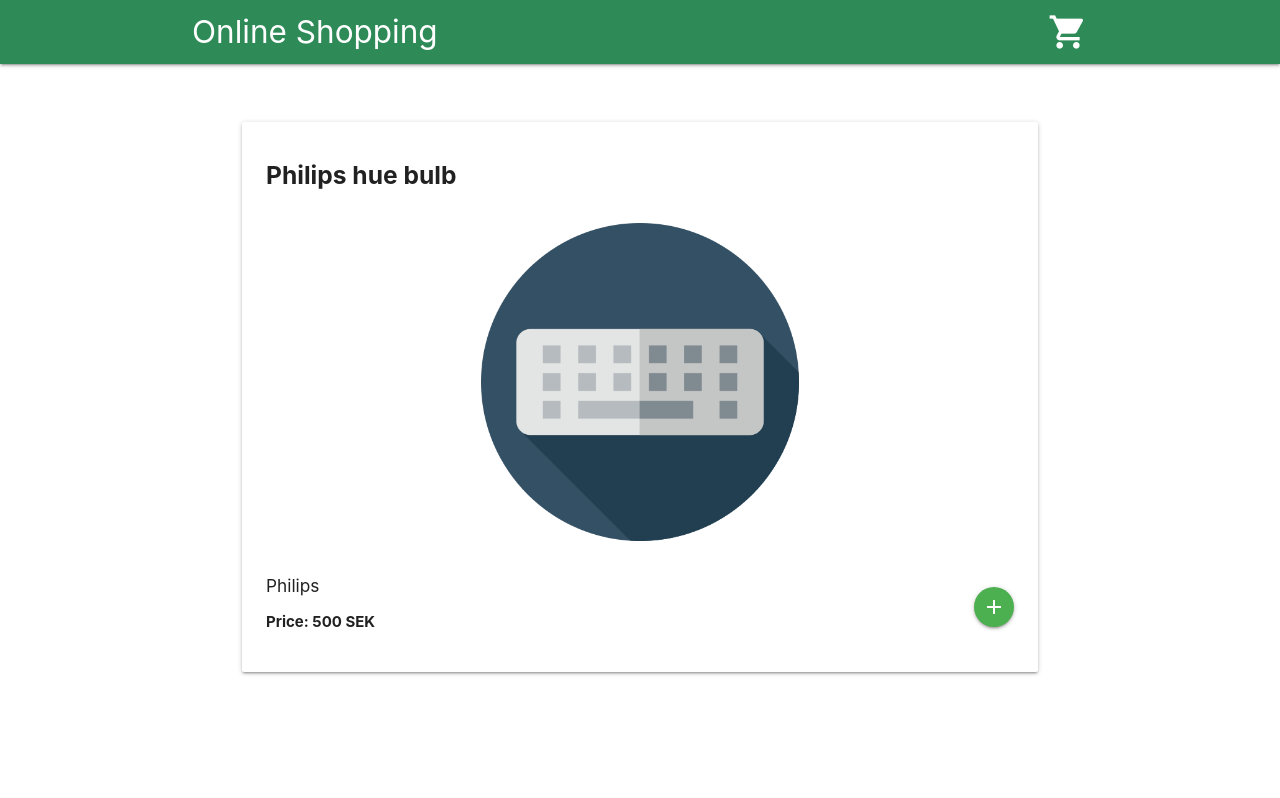
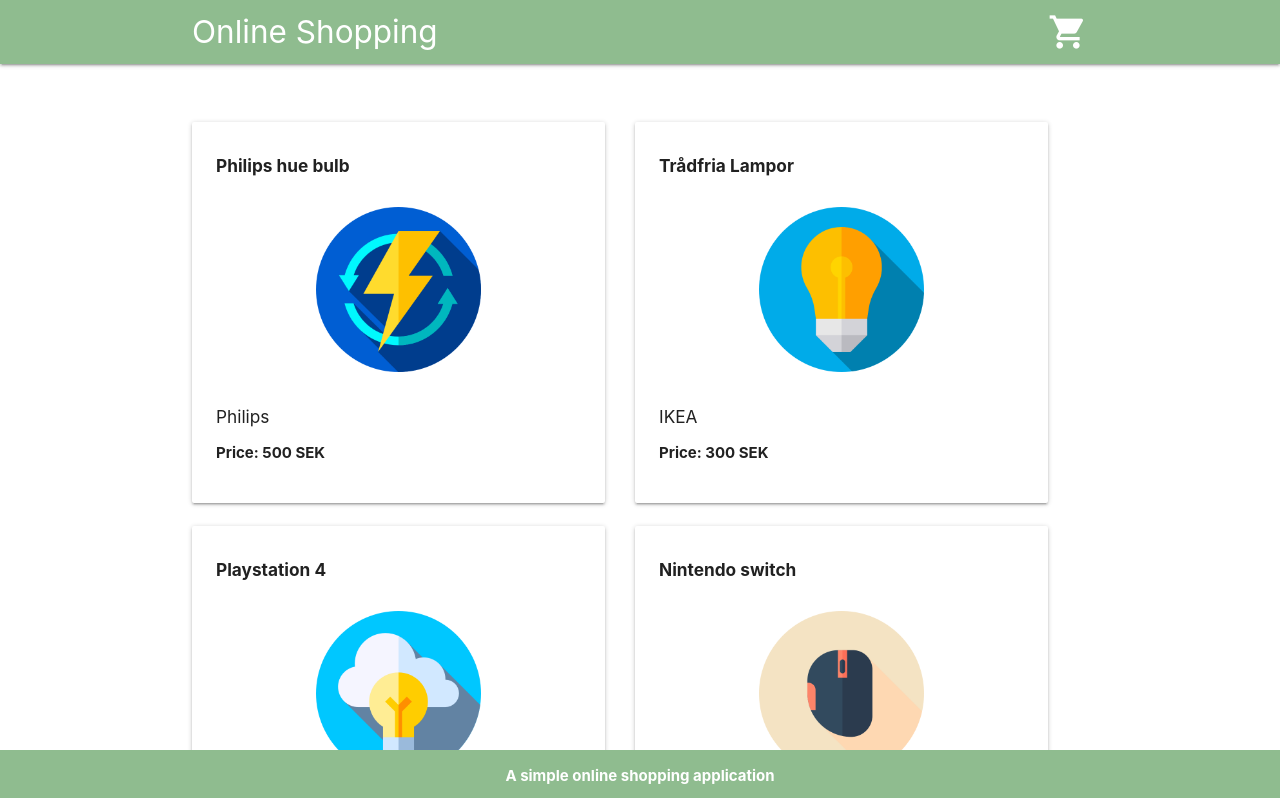
Before and after one commit to aniisabihi/online-shopping, a React (Create React App) app: page / in a window 1280 px wide. Shown: the top 798 px of the page. Built offline with nearby package versions, Linux system fonts and the light colour scheme.

Commit message:
Added routes

```diff
--- a/src/App.js
+++ b/src/App.js
@@ -1,22 +1,22 @@
-import React, { Component } from "react";
-import { BrowserRouter } from "react-router-dom";
+import React from "react";
 import ErrorBoundary from "./components/ErrorBoundary";
 import Navbar from "./components/main_view/Navbar";
 import Home from "./components/main_view/Home";
 
-class App extends Component {
-  render() {
+export default function App() {
   return (
-      <BrowserRouter>
     <div className="App">
+      <ErrorBoundary>
         <Navbar />
-          <ErrorBoundary>
+      </ErrorBoundary>
+
+      <main>
         <Home />
-          </ErrorBoundary>
+      </main>
+
+      <footer id="footer" className="page-footer">
+        <p>A simple online shopping application</p>
+      </footer>
     </div>
-      </BrowserRouter>
   );
 }
-}
-
-export default App;
--- a/src/components/cart_view/Cart.js
+++ b/src/components/cart_view/Cart.js
@@ -0,0 +1,3 @@
+export default function Cart() {
+  return null;
+}
--- a/src/components/data/ProductData.js
+++ b/src/components/data/ProductData.js
@@ -13,7 +13,7 @@
       <div className="detail-item">
         {chosenProduct && (
           <ErrorBoundary>
-            <ProductDetail key={chosenProduct.id} product={chosenProduct} />
+            <ProductDetail key={chosenProduct.id} state={{ chosenProduct }} />
           </ErrorBoundary>
         )}
       </div>
--- a/src/components/detail_view/ProductDetail.js
+++ b/src/components/detail_view/ProductDetail.js
@@ -1,22 +1,28 @@
 import React from "react";
 import ProductImages from "../data/ProductImages";
+import { Link, useLocation } from "react-router-dom";
 
-export default function ProductDetail(props) {
-  const { product } = props;
+export default function ProductDetail() {
+  const location = useLocation();
+  const { product } = location.state;
   const randomImage =
     ProductImages[Math.floor(Math.random() * ProductImages.length)];
 
   // noinspection JSUnresolvedVariable
   return (
-    <div className="card" key={product.id}>
+    <div>
+      <Link to="/" className="return">
+        <i className="material-icons">arrow_back</i>
+      </Link>
+      <div id="product" className="card" key={product.id}>
         <div className="card-content">
           <h5>
             <b>{product.name}</b>
           </h5>
+
+          <div id="product-img" className="card-image">
+            <img src={randomImage} alt="product" />
           </div>
-
-      <div className="card-image">
-        <img src={randomImage} alt="product" />
         </div>
 
         <div className="card-information">
@@ -27,10 +33,15 @@
             </p>
           </span>
 
-        <span className="btn-medium btn-floating green" title="Add to cart">
+          <span
+            id="add-button"
+            className="btn-medium btn-floating"
+            title="Add to cart"
+          >
             <i className="material-icons">add</i>
           </span>
         </div>
       </div>
+    </div>
   );
 }
--- a/src/components/list_view/ProductCard.js
+++ b/src/components/list_view/ProductCard.js
@@ -1,5 +1,6 @@
 import React from "react";
 import ProductImages from "../data/ProductImages";
+import { Link } from "react-router-dom";
 
 export default function ProductCard(props) {
   const { product } = props;
@@ -8,16 +9,18 @@
 
   // noinspection JSUnresolvedVariable
   return (
-    <div className="card" key={product.id}>
+    <div id="card" className="card" key={product.id}>
       <div className="card-content">
         <h6>
           <b>{product.name}</b>
         </h6>
       </div>
 
-      <div className="card-image">
-        <img src={randomImage} alt="product" />
-      </div>
+      <Link to="/product" state={{ product }}>
+        <div className="card-image" title="Click to view product">
+          <img src={randomImage} alt="product" />
+        </div>
+      </Link>
 
       <div className="card-information">
         <span className="price">
@@ -26,10 +29,6 @@
             <b>Price: {product.price} SEK</b>
           </p>
         </span>
-
-        <span className="btn-medium btn-floating green" title="Add to cart">
-          <i className="material-icons">add</i>
-        </span>
       </div>
     </div>
   );
--- a/src/components/main_view/Home.js
+++ b/src/components/main_view/Home.js
@@ -6,7 +6,7 @@
   return (
     <div className="container">
       <ErrorBoundary>
-        <FetchData productView={true} />
+        <FetchData productView={false} />
       </ErrorBoundary>
     </div>
   );
--- a/src/index.css
+++ b/src/index.css
@@ -1,5 +1,18 @@
 .nav-wrapper {
-  background-color: seagreen;
+  background-color: darkseagreen;
+}
+#footer {
+  position: fixed;
+  left: 0;
+  bottom: 0;
+  height: 1%;
+  width: 100%;
+  padding-top: 0;
+  padding-bottom: 50px;
+  background-color: darkseagreen;
+  color: white;
+  text-align: center;
+  font-weight: bold;
 }
 .container {
   height: 100%;
@@ -12,21 +25,24 @@
   height: inherit;
 }
 .box {
-  padding: 50px;
+  padding-top: 50px;
+  padding-bottom: 100px;
   display: flex;
   flex-wrap: wrap;
   justify-content: space-between;
 }
 .detail-item {
-  padding: 50px;
+  padding-top: 50px;
+  padding-bottom: 100px;
 }
 .material-icons {
   cursor: pointer;
 }
 .card {
+  cursor: pointer;
   flex: 0 1 calc(50% - 1em);
 }
-.card img {
+#card img {
   display: block;
   margin-left: auto;
   margin-right: auto;
@@ -42,3 +58,26 @@
 .card-information .btn-floating {
   margin: 0;
 }
+#product {
+  display: flex;
+}
+#product-img {
+  display: block;
+  padding-left: 30px;
+  text-align: left;
+  max-width: 70%;
+  max-height: 70%;
+}
+.return {
+  display: flex;
+  max-width: 4%;
+  align-items: center;
+  color: darkseagreen;
+}
+.return .material-icons {
+  font-size: 40px;
+  font-weight: bold;
+}
+#add-button {
+  background-color: darkseagreen;
+}
--- a/src/index.js
+++ b/src/index.js
@@ -4,5 +4,19 @@
 import "./index.css";
 import "../node_modules/materialize-css/dist/css/materialize.min.css";
 import "../node_modules/materialize-css/dist/js/materialize.min.js";
+import { BrowserRouter, Route, Routes } from "react-router-dom";
+import ProductDetail from "./components/detail_view/ProductDetail";
+import Cart from "./components/cart_view/Cart";
 
-ReactDOM.render(<App />, document.getElementById("root"));
+const rootElement = document.getElementById("root");
+
+ReactDOM.render(
+  <BrowserRouter>
+    <Routes>
+      <Route path="/" element={<App />} />
+      <Route path="/product" element={<ProductDetail />} />
+      <Route path="/cart" element={<Cart />} />
+    </Routes>
+  </BrowserRouter>,
+  rootElement
+);
```
Lines whose indentation alone changed are shown as unchanged.
